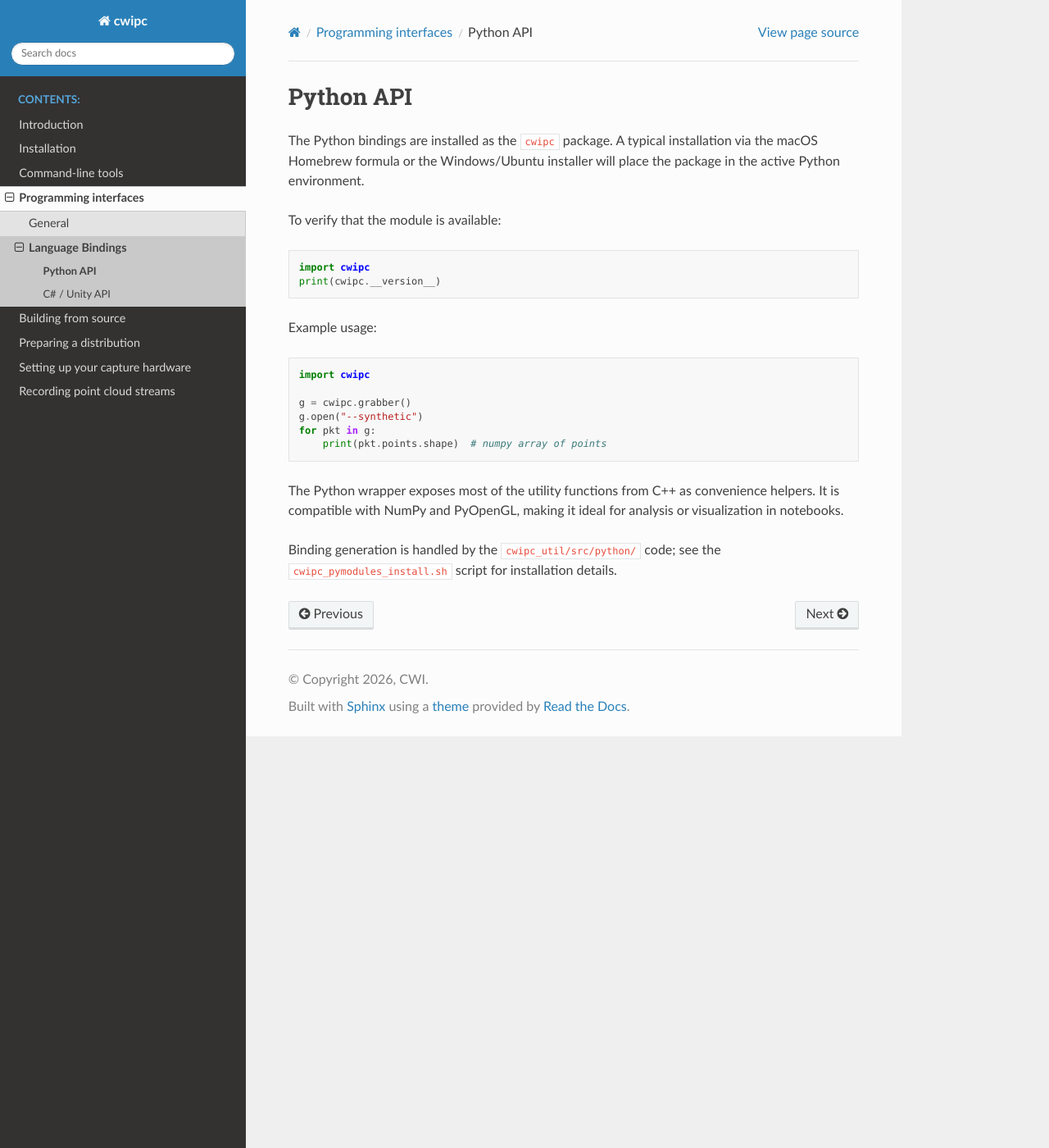
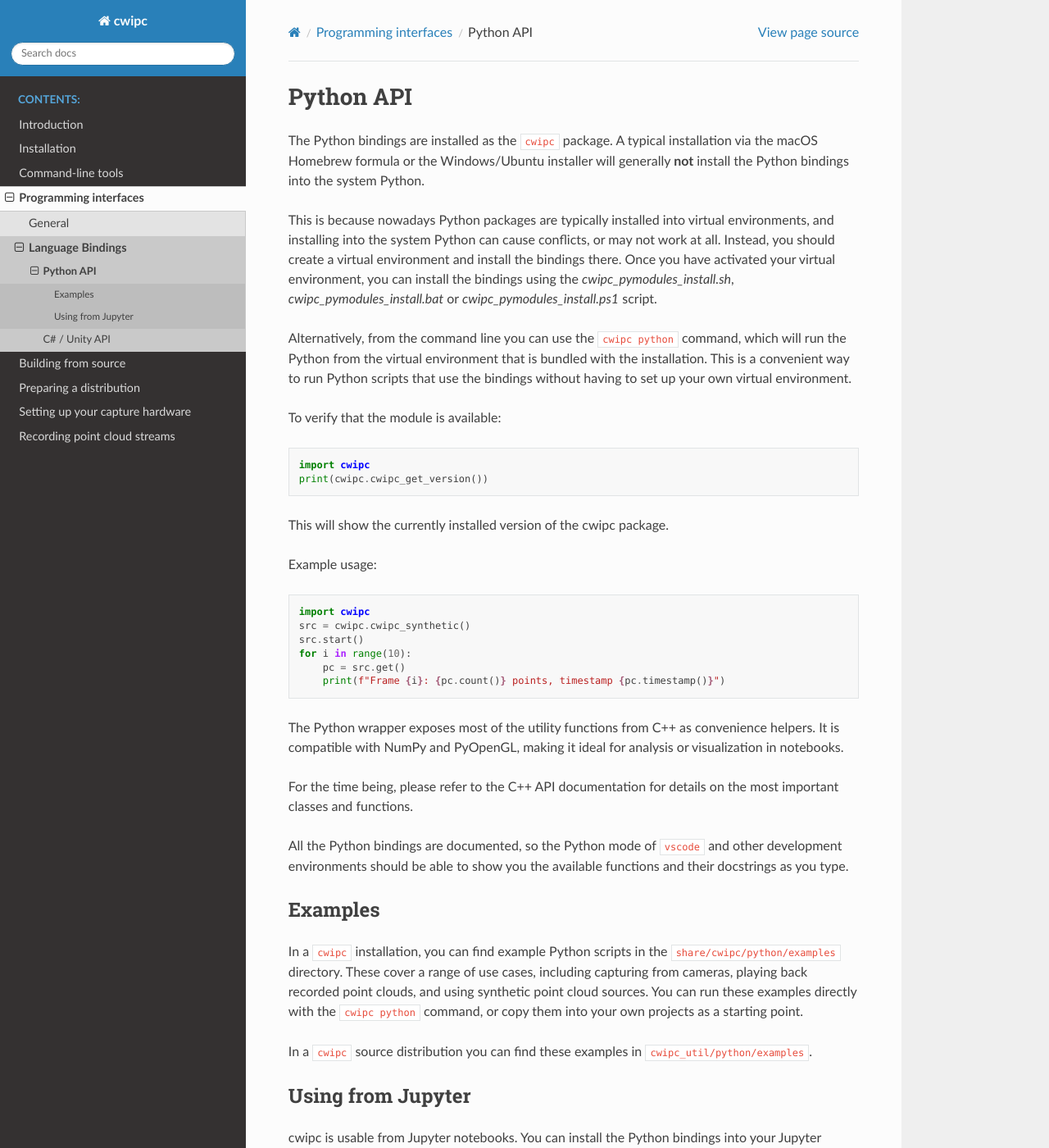
Before and after one commit to cwi-dis/cwipc, a Sphinx documentation site: the page built from docs/api-python.rst, in a window 1280 px wide and 1400 px high. Shown: the whole window at 82% size. Built offline with Sphinx 7.4.7 and the Read the Docs theme 3.1.0, drawn with Linux system fonts in a browser that asks for light colours; pages that are not in the unit, such as notebooks, are missing from menus; some of the changed text lies outside the part shown.

Commit message:
More documentation fixes. Closes #308.

```diff
--- a/docs/api-python.rst
+++ b/docs/api-python.rst
@@ -3,25 +3,46 @@ Python API
 
 The Python bindings are installed as the ``cwipc`` package.  A typical
 installation via the macOS Homebrew formula or the Windows/Ubuntu installer
-will place the package in the active Python environment.
+will generally **not** install the Python bindings into the system Python.
+
+This is because nowadays Python packages are typically installed into virtual environments, and installing into the system Python can cause conflicts, or may not work at all.
+Instead, you should create a virtual environment and install the bindings there. Once you have activated your virtual environment, you can install the bindings using the `cwipc_pymodules_install.sh`, `cwipc_pymodules_install.bat` or `cwipc_pymodules_install.ps1` script.
+
+Alternatively, from the command line you can use the ``cwipc python`` command, which will run the Python from the virtual environment that is bundled with the installation. This is a convenient way to run Python scripts that use the bindings without having to set up your own virtual environment.
+
 
 To verify that the module is available::
 
     import cwipc
-    print(cwipc.__version__)
+    print(cwipc.cwipc_get_version())
+
+This will show the currently installed version of the cwipc package.
 
 Example usage::
 
     import cwipc
-
-    g = cwipc.grabber()
-    g.open("--synthetic")
-    for pkt in g:
-        print(pkt.points.shape)  # numpy array of points
+    src = cwipc.cwipc_synthetic()
+    src.start()
+    for i in range(10):
+        pc = src.get()
+        print(f"Frame {i}: {pc.count()} points, timestamp {pc.timestamp()}")
 
 The Python wrapper exposes most of the utility functions from C++ as
 convenience helpers.  It is compatible with NumPy and PyOpenGL, making it
 ideal for analysis or visualization in notebooks.
 
-Binding generation is handled by the ``cwipc_util/src/python/`` code; see the
-``cwipc_pymodules_install.sh`` script for installation details.
+For the time being, please refer to the C++ API documentation for details on the most important classes and functions.
+
+All the Python bindings are documented, so the Python mode of ``vscode`` and other development environments should be able to show you the available functions and their docstrings as you type.
+
+Examples
+--------
+
+In a ``cwipc`` installation, you can find example Python scripts in the ``share/cwipc/python/examples`` directory. These cover a range of use cases, including capturing from cameras, playing back recorded point clouds, and using synthetic point cloud sources. You can run these examples directly with the ``cwipc python`` command, or copy them into your own projects as a starting point.
+
+In a ``cwipc`` source distribution you can find these examples in ``cwipc_util/python/examples``.
+
+Using from Jupyter
+------------------
+
+cwipc is usable from Jupyter notebooks. You can install the Python bindings into your Jupyter environment using the same installation scripts mentioned above. Once you have the bindings installed, you can import the ``cwipc`` module in your notebook and use it just like you would in a regular Python script.
```
